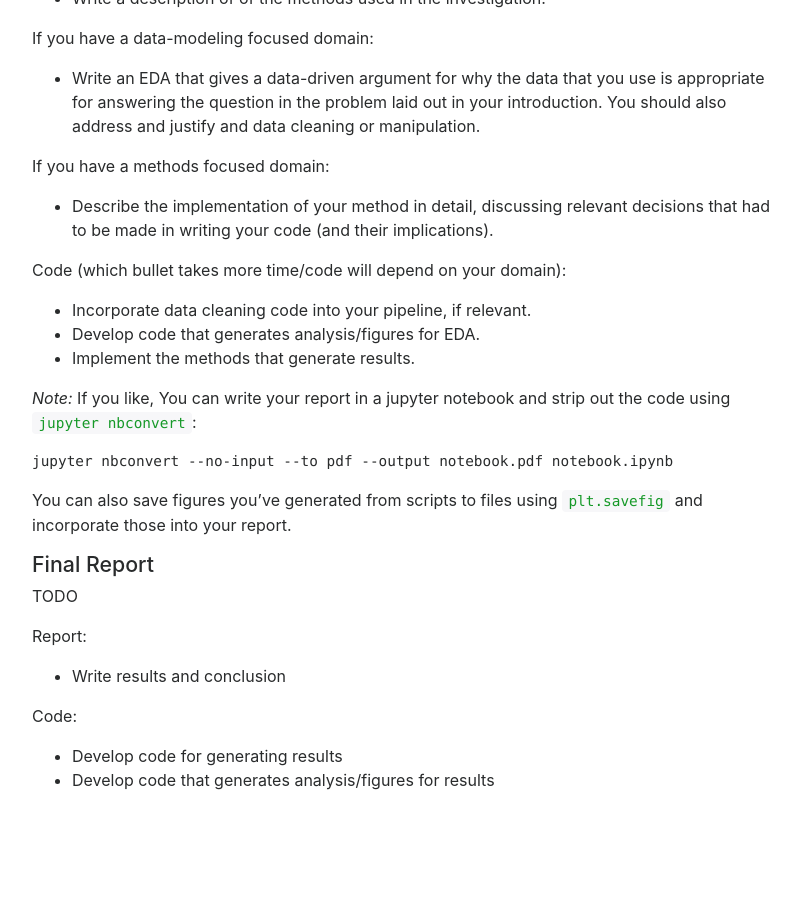
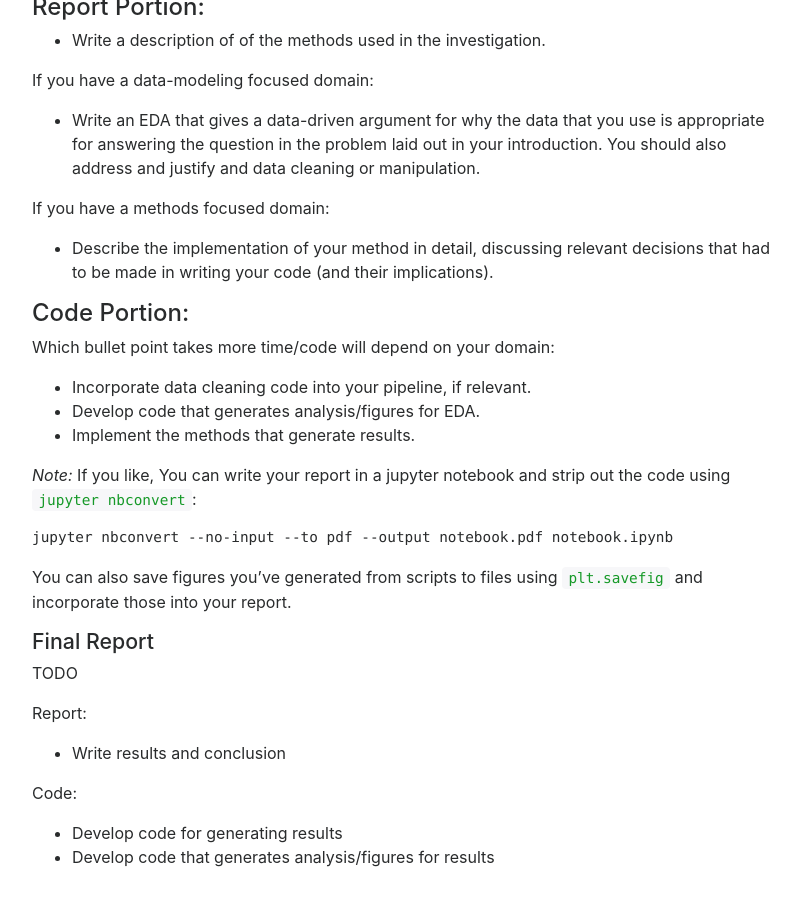
Before and after one commit to DSC-Capstone/dsc-capstone.github.io, a Jekyll site: the page built from assignments/quarter-1-replication.md, in a window 1280 px wide and 900 px high, scrolled down 2961 px. Shown: the whole window, without its empty margins (233-1033 px from the left). Built offline with Jekyll 4.4.1, drawn with Linux system fonts in a browser that asks for light colours; nearby versions of some CDN libraries; some of the changed text lies outside the part shown.

Commit message:
replication format

```diff
--- a/assignments/quarter-1-replication.md
+++ b/assignments/quarter-1-replication.md
@@ -125,7 +125,7 @@ introduction and describing your methods. You should continue add this
 work into a narrative form according to the 'scientific writing'
 lecture.
 
-Report Portion:
+#### Report Portion:
 
 * Write a description of of the methods used in the investigation.
 
@@ -141,7 +141,9 @@ If you have a methods focused domain:
   their implications).
 
 
-Code (which bullet takes more time/code will depend on your domain):
+#### Code Portion:
+
+Which bullet point takes more time/code will depend on your domain:
 * Incorporate data cleaning code into your pipeline, if relevant.
 * Develop code that generates analysis/figures for EDA.
 * Implement the methods that generate results.
```
